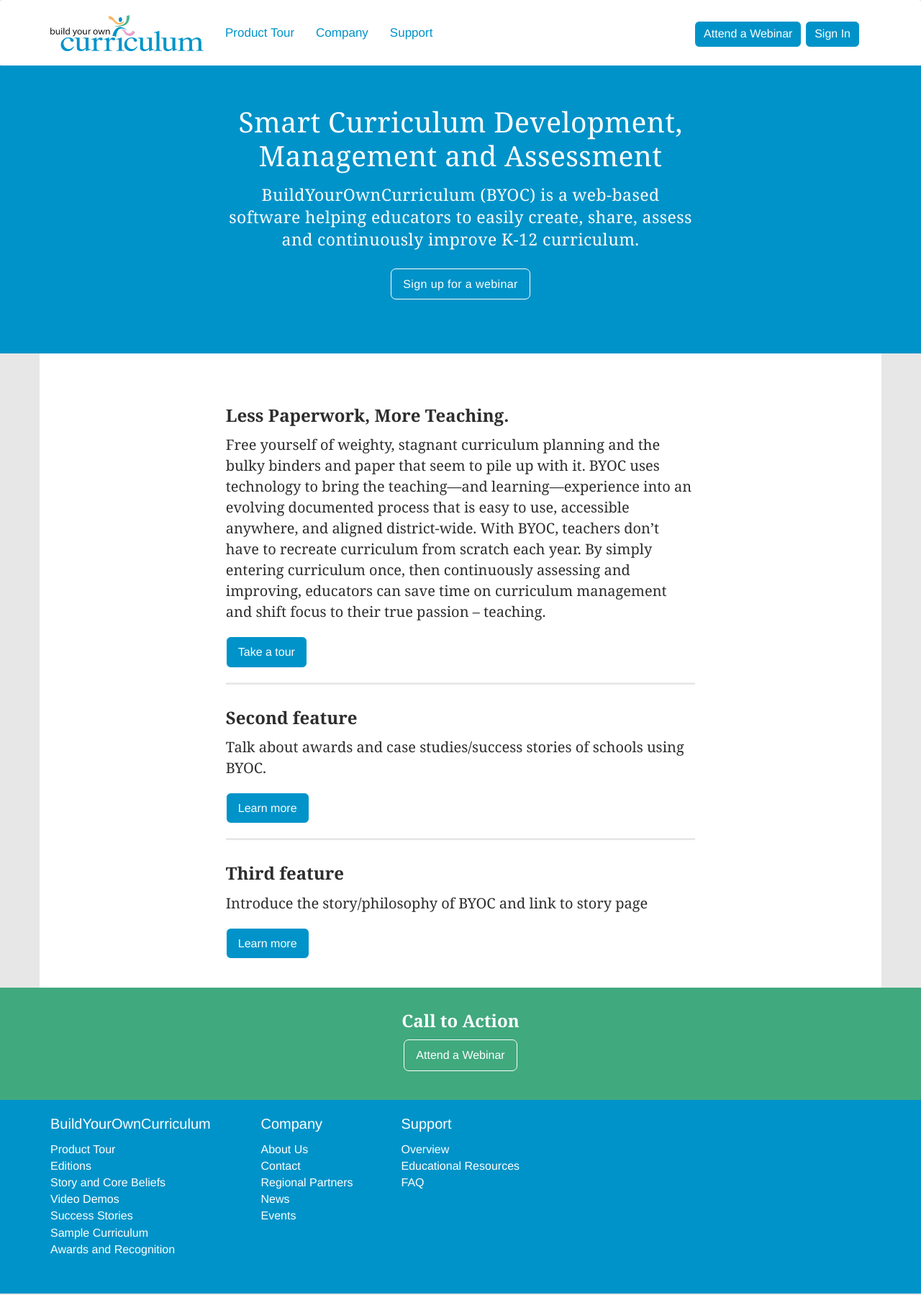
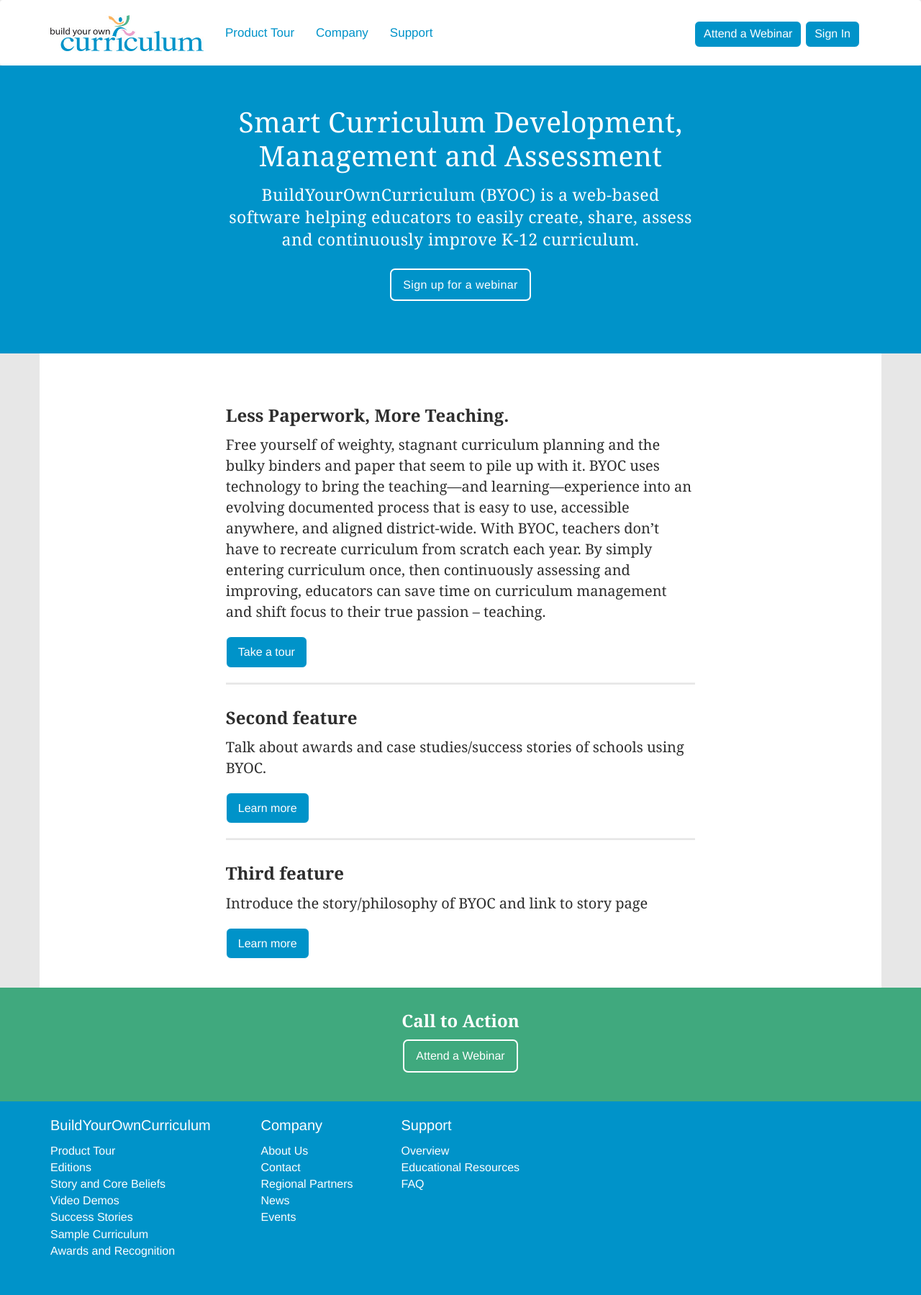
Before and after one commit to kevin-insight/byoc, a Jekyll site: the page built from index.html, in a window 1280 px wide. Shown: the whole page at 72% size. Built offline with Jekyll 4.4.1, drawn with Linux system fonts in a browser that asks for light colours; nearby versions of some CDN libraries.

Commit message:
Adjusting inverse button hover style.

```diff
--- a/css/main.css
+++ b/css/main.css
@@ -133,7 +133,11 @@
 }
 .btn-inverse {
   background-color: transparent;
-  border: 1px solid #fff;
+  border: 2px solid #fff;
+  color: #fff;
+}
+.btn-inverse:hover {
+  background-color: rgba(0, 0, 0, .1);
   color: #fff;
 }
 
--- a/index.html
+++ b/index.html
@@ -9,7 +9,7 @@
       <div class="col-md-7 center-block jumbotron-caption">
         <h1>Smart Curriculum Development, Management and Assessment</h1>
         <p>BuildYourOwnCurriculum (BYOC) is a web-based software helping educators to easily create, share, assess and continuously improve K-12 curriculum.</p>
-        <a class="btn btn-lg btn-primary" href="{{ site.baseurl }}/webinars">Sign up for a webinar</a>
+        <a class="btn btn-lg btn-inverse" href="{{ site.baseurl }}/webinars">Sign up for a webinar</a>
       </div>
     </div>
   </div>
```
